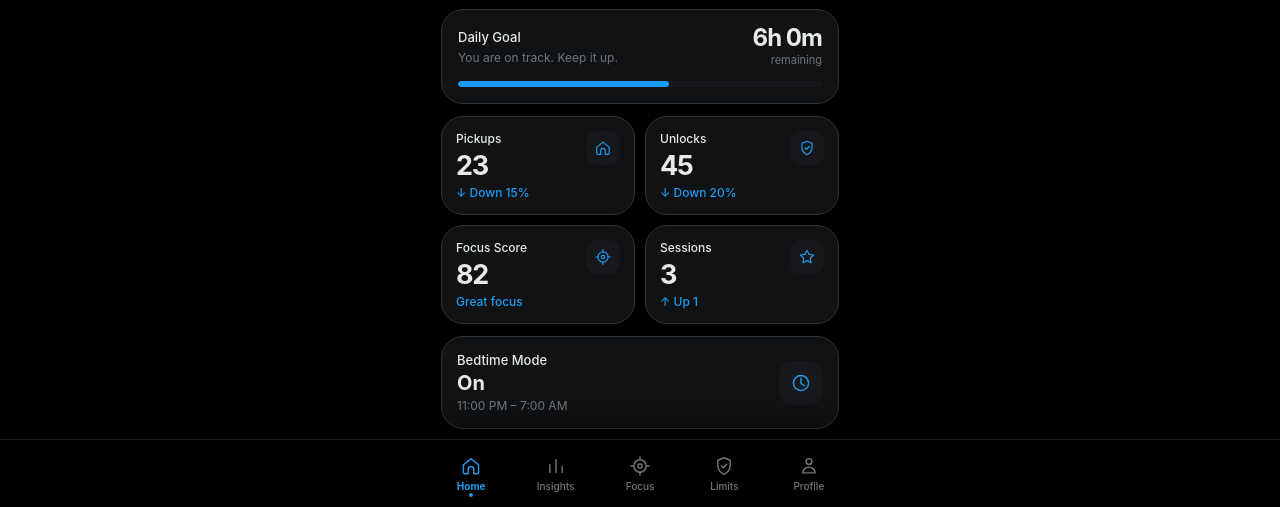
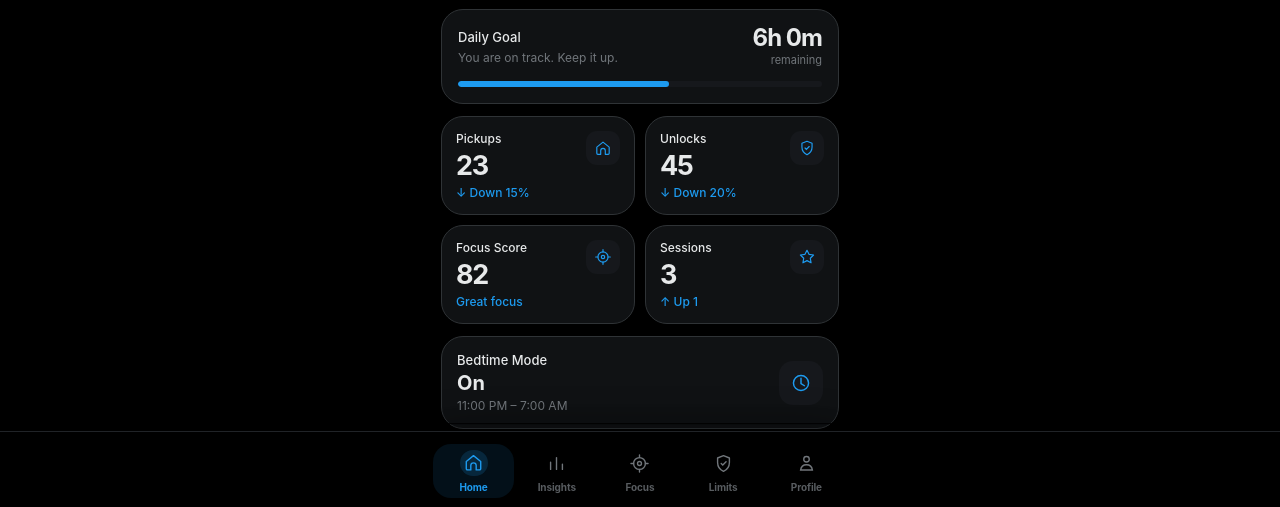
Before and after one commit to dawitmek1/worth_it-, a plain HTML site: page index.html in a window 1280 px wide. Shown: the part 293-800 px from the top of the page. Drawn offline with Linux system fonts and the light colour scheme.

Commit message:
Update index.html

```diff
--- a/index.html
+++ b/index.html
@@ -11,7 +11,7 @@
 <title>ClearMind</title>
 <style>
 *,*::before,*::after{box-sizing:border-box;margin:0;padding:0;-webkit-tap-highlight-color:transparent;}
-:root{--nav-h:68px;}
+:root{--nav-h:calc(76px + env(safe-area-inset-bottom,0px));}
 html,body{height:100%;margin:0;padding:0;overflow:hidden;background:#000000;}
 body{font-family:-apple-system,BlinkMacSystemFont,"Helvetica Neue",Arial,sans-serif;-webkit-font-smoothing:antialiased;overscroll-behavior:none;touch-action:manipulation;-webkit-user-select:none;user-select:none;-webkit-touch-callout:none;}
 button{font-family:inherit;cursor:pointer;border:none;background:none;-webkit-appearance:none;outline:none;}
@@ -22,15 +22,79 @@ input,select{font-family:inherit;outline:none;}
 #scroller{position:absolute;top:0;left:0;right:0;bottom:var(--nav-h);overflow-y:auto;overflow-x:hidden;-webkit-overflow-scrolling:touch;overscroll-behavior-y:contain;background:var(--page,#000000);}
 #scroller::-webkit-scrollbar{display:none;}
 
-/* Nav — locked to the absolute bottom so no sheet/safe-area curve can appear below it */
-#nav{position:absolute;left:0;right:0;bottom:0;height:var(--nav-h);z-index:80;border-top:1px solid;background:var(--bg,#000000);padding-bottom:env(safe-area-inset-bottom,0px);}
-.nav-inner{max-width:430px;height:100%;margin:0 auto;display:flex;align-items:center;padding:6px 4px;}
-.ntab{flex:1;display:flex;flex-direction:column;align-items:center;gap:3px;padding:5px 0;border-radius:12px;transition:transform .15s cubic-bezier(.34,1.56,.64,1);position:relative;}
-.ntab:active{transform:scale(.85);}
-.ntab .lbl{font-size:10px;font-weight:500;}
-.ntab.on .lbl{font-weight:700;}
-.ntab-dot{position:absolute;bottom:0;width:4px;height:4px;border-radius:50%;opacity:0;transform:scale(0);transition:opacity .2s,transform .2s cubic-bezier(.34,1.56,.64,1);}
-.ntab.on .ntab-dot{opacity:1;transform:scale(1);}
+/* Bottom Navigation — rebuilt from scratch */
+#nav{
+  position:absolute;
+  left:0;right:0;bottom:0;
+  height:var(--nav-h);
+  z-index:140;
+  background:var(--bg,#000000);
+  border-top:1px solid var(--line,#202327);
+  overflow:hidden;
+  isolation:isolate;
+  box-shadow:none;
+}
+#nav::before{
+  content:'';
+  position:absolute;
+  inset:0;
+  background:var(--bg,#000000);
+  z-index:-1;
+}
+.nav-inner{
+  max-width:430px;
+  height:calc(var(--nav-h) - env(safe-area-inset-bottom,0px));
+  margin:0 auto;
+  display:grid;
+  grid-template-columns:repeat(5,1fr);
+  align-items:center;
+  gap:2px;
+  padding:10px 8px 8px;
+}
+.ntab{
+  height:54px;
+  min-width:0;
+  display:flex;
+  flex-direction:column;
+  align-items:center;
+  justify-content:center;
+  gap:5px;
+  border-radius:18px;
+  color:var(--mut,#71767b);
+  position:relative;
+  transition:background .18s ease,color .18s ease,transform .14s cubic-bezier(.34,1.56,.64,1);
+}
+.ntab:active{transform:scale(.94);}
+.ntab .nav-ico{
+  width:28px;
+  height:26px;
+  display:grid;
+  place-items:center;
+  border-radius:14px;
+  transition:background .18s ease,color .18s ease,transform .18s ease;
+}
+.ntab .lbl{
+  font-size:10px;
+  line-height:1;
+  font-weight:700;
+  letter-spacing:-.01em;
+  opacity:.78;
+  white-space:nowrap;
+}
+.ntab.on{
+  color:var(--acc,#1d9bf0);
+  background:color-mix(in srgb,var(--acc,#1d9bf0) 10%,transparent);
+}
+.ntab.on .nav-ico{
+  background:color-mix(in srgb,var(--acc,#1d9bf0) 17%,transparent);
+  transform:translateY(-1px);
+}
+.ntab.on .lbl{opacity:1;}
+.ntab-dot{display:none!important;}
+@supports not (background:color-mix(in srgb,#000 10%,transparent)){
+  .ntab.on{background:rgba(29,155,240,.10);}
+  .ntab.on .nav-ico{background:rgba(29,155,240,.16);}
+}
 
 /* Page */
 #page-wrap{max-width:430px;margin:0 auto;padding:0 16px 32px;}
@@ -196,7 +260,7 @@ input,select{font-family:inherit;outline:none;}
 
 
 /* Persistent minimized focus banner */
-.focus-dock{position:fixed;left:12px;right:12px;bottom:calc(64px + env(safe-area-inset-bottom,0px));z-index:35;display:none;max-width:430px;margin:0 auto;pointer-events:none;}
+.focus-dock{position:fixed;left:12px;right:12px;bottom:calc(var(--nav-h) + 12px);z-index:35;display:none;max-width:430px;margin:0 auto;pointer-events:none;}
 .focus-dock.open{display:block;animation:focusDockIn .28s cubic-bezier(.16,1,.3,1) both;}
 @keyframes focusDockIn{from{opacity:0;transform:translateY(16px) scale(.98)}to{opacity:1;transform:translateY(0) scale(1)}}
 .focus-dock-card{pointer-events:auto;border-radius:22px;border:1px solid rgba(255,255,255,.13);background:linear-gradient(135deg,rgba(9,13,24,.94),rgba(13,18,32,.88));box-shadow:0 18px 55px rgba(0,0,0,.42),inset 0 1px 0 rgba(255,255,255,.08);backdrop-filter:blur(22px);-webkit-backdrop-filter:blur(22px);padding:12px;display:flex;align-items:center;gap:12px;color:#fff;}
@@ -1504,13 +1568,13 @@ function closeModal(which){haptic([4]);if(which==="focus"){S.fstartConfirm=false
 // ─── NAV ─────────────────────────────────────────────────────────────────────
 function drawNav(t){
   const el=document.getElementById("nav");
-  el.style.borderColor=t.line;el.style.background=t.bg;
+  el.style.borderColor=t.line;
+  el.style.background=t.bg;
   document.getElementById("navrow").innerHTML=TABS.map(tab=>{
     const sel=S.tab===tab.id;
-    return `<button class="ntab${sel?" on":""}" onclick="doNav('${tab.id}')" style="color:${sel?t.acc:t.mut}">
-      ${ic(tab.id,22)}
+    return `<button class="ntab${sel?" on":""}" onclick="doNav('${tab.id}')" aria-label="${tab.label}" style="${sel?`--acc:${t.acc};--mut:${t.mut};color:${t.acc}`:`--acc:${t.acc};--mut:${t.mut};color:${t.mut}`}">
+      <span class="nav-ico">${ic(tab.id,21)}</span>
       <span class="lbl">${tab.label}</span>
-      <span class="ntab-dot" style="background:${t.acc}"></span>
     </button>`;
   }).join("");
 }
```
